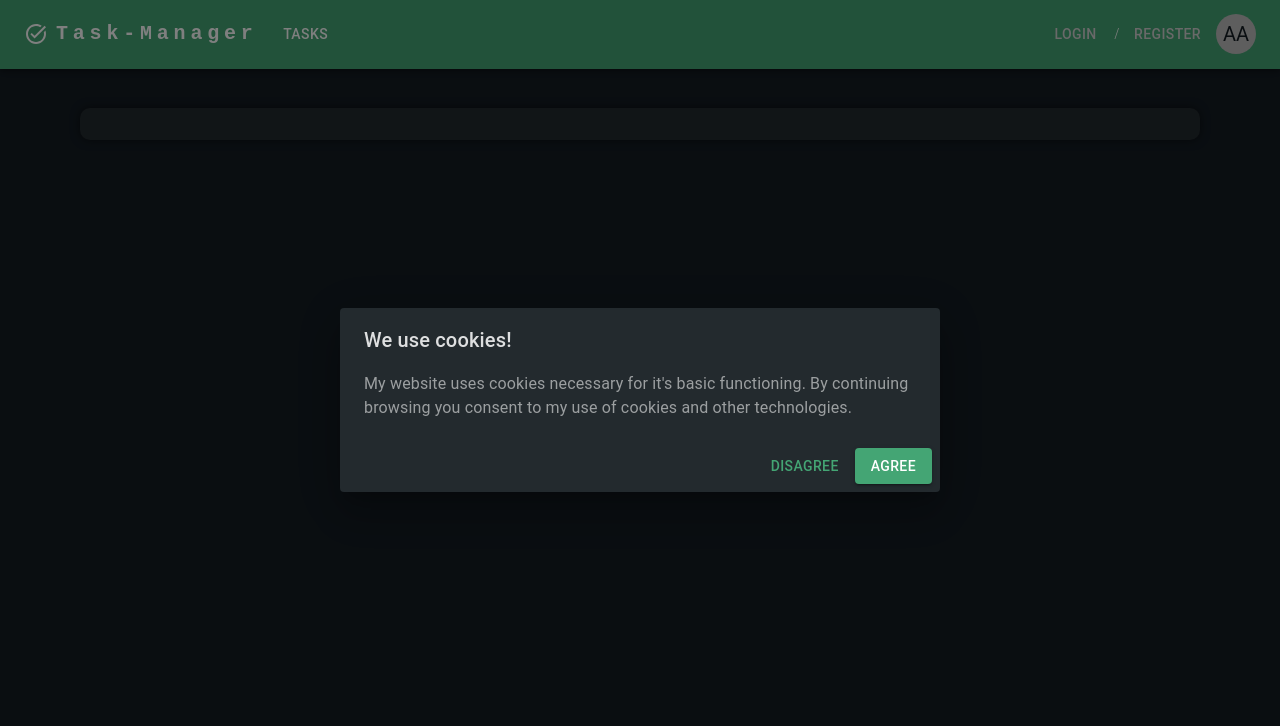
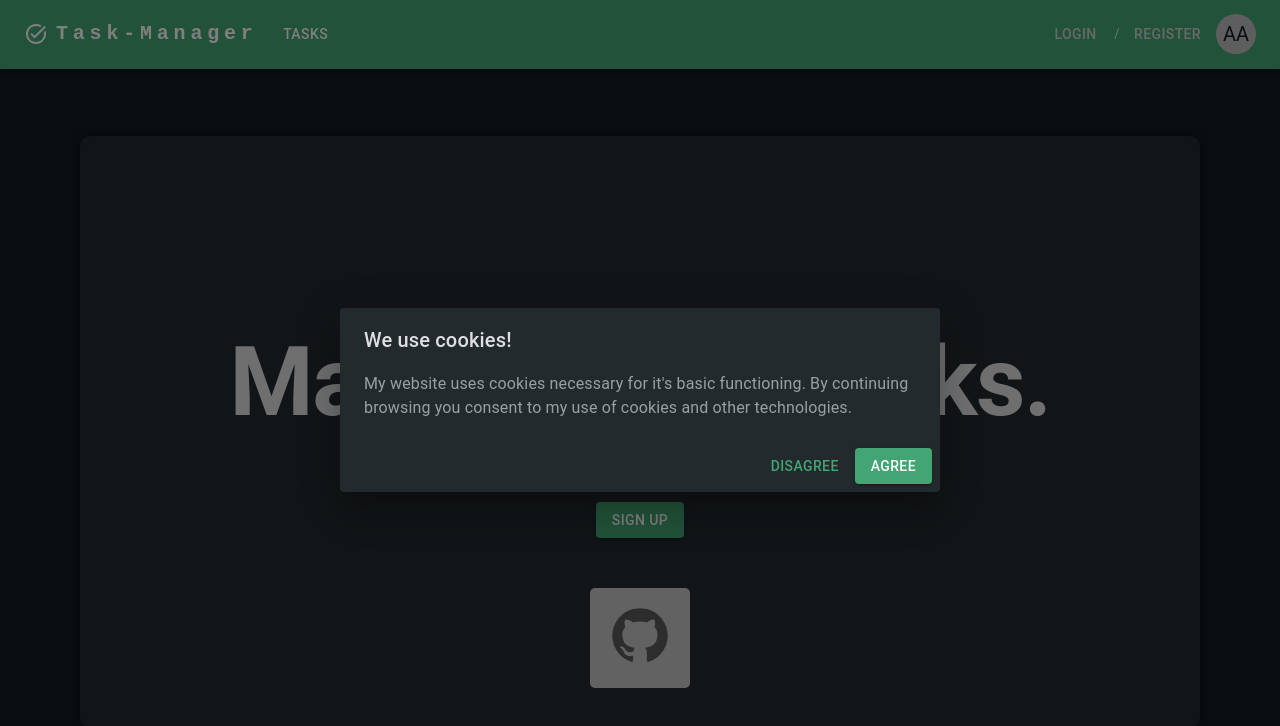
Before and after one commit to nbotond20/task-manager, a React (Create React App) app in the folder client/: page / in a window 1280 px wide. Shown: the top 726 px of the page. Built offline with nearby package versions, Linux system fonts and the light colour scheme; what javascript-time-ago would draw is missing.

Commit message:
New Home

```diff
--- a/client/public/index.html
+++ b/client/public/index.html
@@ -26,7 +26,7 @@
     -->
         <title>Task-Manager</title>
     </head>
-    <body style="background-color: #141C23; padding-top: 68px">
+    <body style="background-color: #141C23; padding-top: 68px; margin: 0px;">
         <noscript>You need to enable JavaScript to run this app.</noscript>
         <div id="root"></div>
         <!--
--- a/client/src/components/edit/Edit.js
+++ b/client/src/components/edit/Edit.js
@@ -5,6 +5,7 @@ import EditTable from './Table';
 import Header from './Header';
 import AnimatedDiv from '../utils/AnimatedDiv';
 import useDocumentTitle from '../utils/useDocumentTitle';
+import style from './css/Edit.module.css';
 
 const Edit = () => {
     const {
@@ -26,6 +27,7 @@ const Edit = () => {
     return (
         <AnimatedDiv>
             <CardContainer>
+                <h1 className={style.title}>Edit</h1>
                 <form onSubmit={handleSubmit(onSubmit, onError)}>
                     <Header control={control} watch={watch} editing={editing} />
                     <EditTable
--- a/client/src/components/edit/css/Edit.module.css
+++ b/client/src/components/edit/css/Edit.module.css
@@ -4,6 +4,16 @@
     justify-content: space-between;
     align-items: center;
     margin-bottom: 2rem;
+}
+
+.title{
+    display: flex;
+    justify-content: center;
+    text-align: center;
+    margin: 0.5em 0;
+    position: relative;
+    font-size: 3em;
+    align-items: center;
 }
 
 .titleContainer {
--- a/client/src/components/home/Home.js
+++ b/client/src/components/home/Home.js
@@ -1,17 +1,160 @@
 import CardContainer from '../utils/CardContainer';
 import useDocumentTitle from '../utils/useDocumentTitle';
-import AnimatedDiv from '../utils/AnimatedDiv';
 import style from './css/Home.module.css';
+import { Button, IconButton, Tooltip, Typography } from '@mui/material';
+import AddIcon from '@mui/icons-material/Add';
+import AssignmentIcon from '@mui/icons-material/Assignment';
+import GitHubIcon from '@mui/icons-material/GitHub';
+import { motion } from 'framer-motion';
+import { useDispatch, useSelector } from 'react-redux';
+import { selectLoggedInUser } from '../../state/auth/authSlice';
+import { useNavigate } from 'react-router-dom';
+import { setEditing } from '../../state/edit/editSlice';
 
 const Home = () => {
+    const user = useSelector(selectLoggedInUser);
+    const navigate = useNavigate();
+    const dispatch = useDispatch();
     useDocumentTitle('Task-Manager - Home');
 
+    const handleCreateNewTasklist = () => {
+        dispatch(
+            setEditing({
+                taskList: {
+                    id: null,
+                    title: null,
+                    description: null,
+                    status: 'draft',
+                    userId: user.id,
+                    tasks: []
+                }
+            })
+        );
+        navigate('/edit');
+    };
+
     return (
-        <AnimatedDiv>
-            <CardContainer>
-
+        <motion.div
+            initial={{ opacity: 0 }}
+            animate={{
+                opacity: 1,
+                transition: {
+                    ease: 'easeInOut',
+                    delay: 0.3
+                }
+            }}
+            exit={{
+                opacity: 0,
+                transition: {
+                    duration: 0.1
+                }
+            }}
+        >
+            <CardContainer
+                style={{
+                    height: 'max(500px, 70%)',
+                    position: 'absolute',
+                    top: '50%',
+                    left: '50%',
+                    transform: 'translate(-50%, -50%)',
+                    display: 'flex',
+                    alignItems: 'center',
+                    justifyContent: 'center'
+                }}
+            >
+                <div className={style.headerDiv}>
+                    <Typography
+                        variant="h1"
+                        style={{
+                            fontWeight: 'bold'
+                        }}
+                    >
+                        Manage your tasks.
+                    </Typography>
+                    <Typography variant="h6" color="secondary">
+                        Easy to use. Easy to manage.
+                    </Typography>
+                    {user ? (
+                        <Button
+                            variant="contained"
+                            color="primary"
+                            onClick={() => navigate('/tasks')}
+                        >
+                            Get Started
+                        </Button>
+                    ) : (
+                        <Button
+                            variant="contained"
+                            color="primary"
+                            onClick={() => navigate('/register')}
+                        >
+                            Sign up
+                        </Button>
+                    )}
+                    <motion.div
+                        initial={{ y: 100 }}
+                        animate={{
+                            y: 0,
+                            transition: {
+                                ease: 'easeInOut',
+                                delay: 0.3
+                            }
+                        }}
+                        exit={{
+                            y: 100,
+                            transition: {
+                                duration: 0.2
+                            }
+                        }}
+                        className={style.cardContainer}
+                    >
+                        {user && (
+                            <>
+                                <Tooltip title="Create new tasklist.">
+                                    <IconButton
+                                        onClick={() =>
+                                            handleCreateNewTasklist()
+                                        }
+                                    >
+                                        <div className={style.card}>
+                                            <AddIcon sx={{ fontSize: 80 }} />
+                                        </div>
+                                    </IconButton>
+                                </Tooltip>
+                                <Tooltip title="Go to my tasklists.">
+                                    <IconButton
+                                        onClick={() => navigate('/tasklists')}
+                                    >
+                                        <div className={style.card}>
+                                            <AssignmentIcon
+                                                sx={{ fontSize: 45 }}
+                                            />
+                                        </div>
+                                    </IconButton>
+                                </Tooltip>
+                            </>
+                        )}
+                        <Tooltip title="Check out our github page.">
+                            <IconButton>
+                                <div className={style.card}>
+                                    <a
+                                        href="https://github.com/nbotond20/task-manager"
+                                        target="_blank"
+                                        rel="noopener noreferrer"
+                                        style={{
+                                            color: 'inherit',
+                                            textDecoration: 'none'
+                                        }}
+                                    >
+                                        <GitHubIcon sx={{ fontSize: 60 }} />
+                                    </a>
+                                </div>
+                            </IconButton>
+                        </Tooltip>
+                    </motion.div>
+                </div>
             </CardContainer>
-        </AnimatedDiv>
+        </motion.div>
     );
 };
 
--- a/client/src/components/home/css/Home.module.css
+++ b/client/src/components/home/css/Home.module.css
@@ -1,4 +1,37 @@
-.container{
+.container {
     display: flex;
     width: 100%;
 }
+
+.cardContainer {
+    display: flex;
+    align-items: center;
+    justify-content: space-evenly;
+    position: absolute;
+    bottom: 0;
+    margin: 2em;
+    width: 85%;
+}
+
+.card {
+    width: 100px;
+    height: 100px;
+    background-color: rgb(196, 196, 196);
+    border-radius: 5px;
+    display: flex;
+    align-items: center;
+    justify-content: center;
+}
+
+.card:hover {
+    background-color: rgb(150, 150, 150);
+    color: rgba(255, 255, 255, 0.596);
+}
+
+.headerDiv {
+    display: flex;
+    flex-direction: column;
+    align-items: center;
+    justify-content: center;
+    gap: 1em;
+}
--- a/client/src/components/tasklists/css/TaskLists.module.css
+++ b/client/src/components/tasklists/css/TaskLists.module.css
@@ -1,7 +1,11 @@
 .title {
+    display: flex;
+    justify-content: center;
     text-align: center;
     margin: 0.5em 0;
     position: relative;
+    font-size: 3em;
+    align-items: center;
 }
 
 .form {
--- a/client/src/components/tasks/css/Tasks.module.css
+++ b/client/src/components/tasks/css/Tasks.module.css
@@ -17,8 +17,13 @@
 }
 
 .title {
+    display: flex;
+    justify-content: center;
     text-align: center;
-    margin: 0.5 0;
+    margin: 0.5em 0;
+    position: relative;
+    font-size: 3em;
+    align-items: center;
 }
 
 .pagination {
--- a/client/src/components/utils/AnimatedDiv.js
+++ b/client/src/components/utils/AnimatedDiv.js
@@ -4,13 +4,12 @@ const AnimatedDiv = ({ children }) => {
     const initial = { opacity: 0 };
 
     const animate = {
-        scale: [0.9, 1, 0.95, 1],
-        skew: [0.5, -0.5, 0.5, -0.5, 0],
-        rotate: [0, 0, 0, 0, 0],
-        opacity: [1, 1, 1, 1, 1],
+        /* scale: [0.9, 1, 0.95, 1],
+        skew: [0.5, -0.5, 0.5, -0.5, 0], */
+        opacity: 1,
         transition: {
             ease: 'easeInOut',
-            delay: 0.3,
+            delay: 0.3
         }
     };
 
--- a/client/src/components/utils/CardContainer.js
+++ b/client/src/components/utils/CardContainer.js
@@ -1,6 +1,6 @@
 import { Paper, TableContainer } from '@mui/material';
 
-const CardContainer = ({ children }) => {
+const CardContainer = ({ children, style = {} }) => {
     return (
         <TableContainer
             component={Paper}
@@ -13,9 +13,12 @@ const CardContainer = ({ children }) => {
                 borderRadius: '10px',
                 boxShadow: '0px 0px 10px rgba(0, 0, 0, 0.5)',
                 position: 'relative',
-                padding: '1em'
+                padding: '1em',
+                ...style
             }}
-        >{children}</TableContainer>
+        >
+            {children}
+        </TableContainer>
     );
 };
 
```
Also changed, not shown: 1 other file (tests, documents, lock files or other folders).
